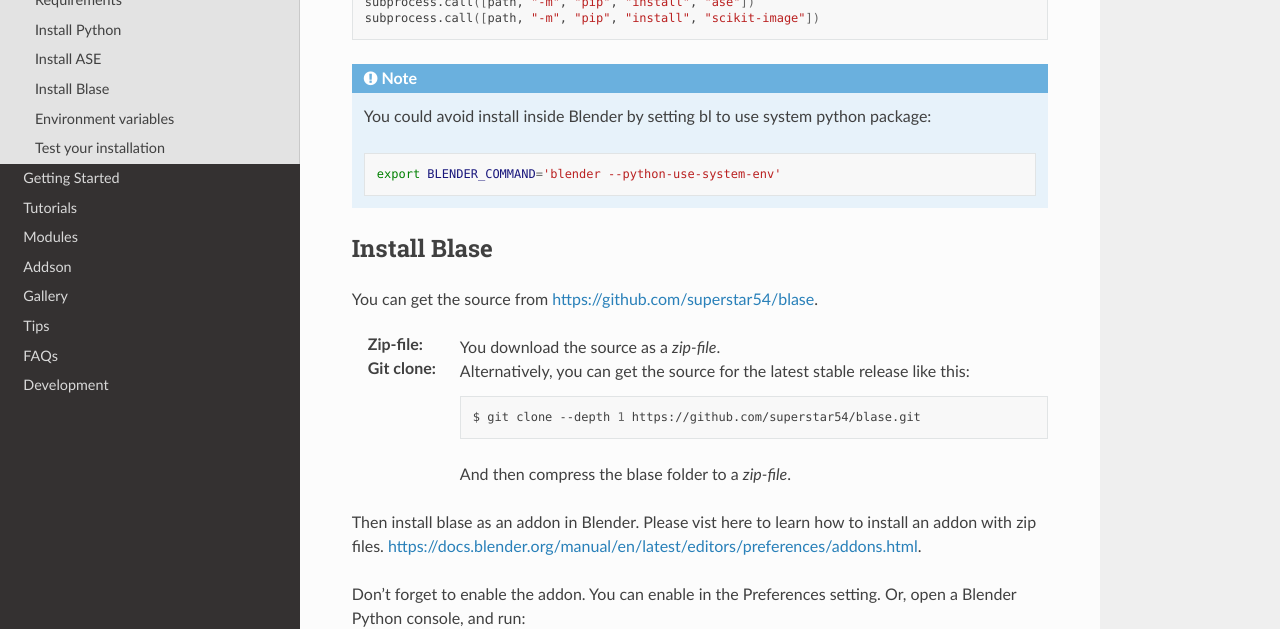
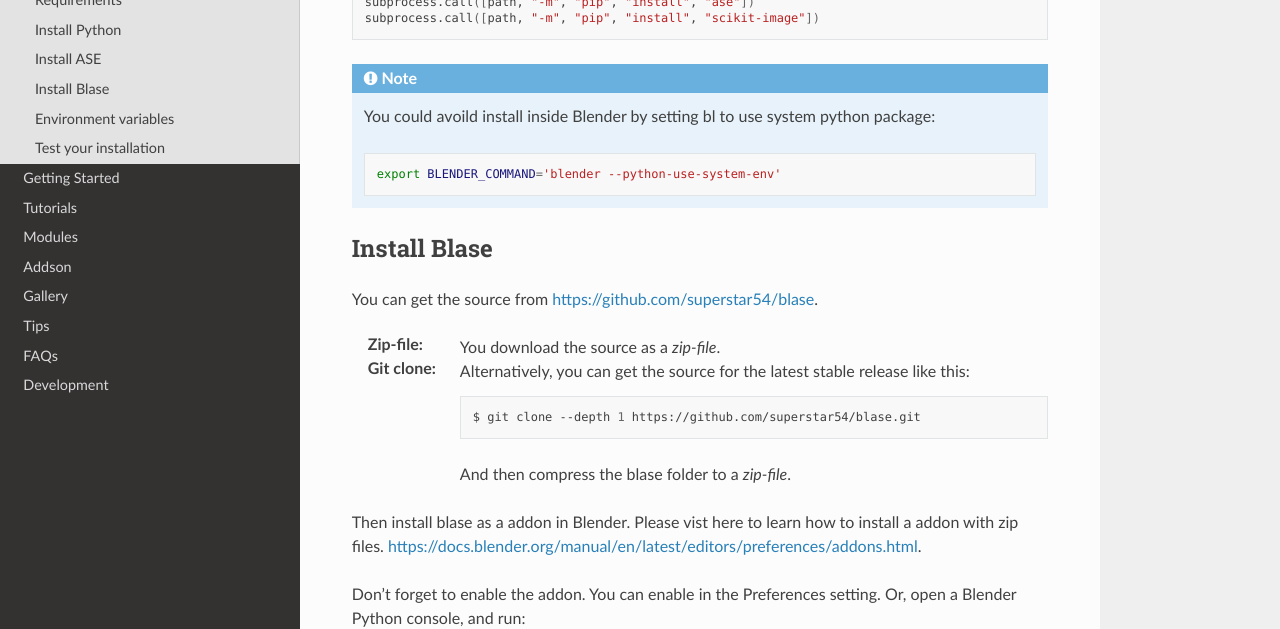
Before and after one commit to superstar54/blase, a Sphinx documentation site: the page built from docs/source/install.rst, in a window 1280 px wide and 900 px high, scrolled down 1038 px. Shown: the part 151-780 px from the top of the window. Built offline with Sphinx 7.4.7 and the Read the Docs theme 2.0.0, drawn with Linux system fonts in a browser that asks for light colours.

Commit message:
Revert "Minor fix (line 68)"

```diff
--- a/docs/source/install.rst
+++ b/docs/source/install.rst
@@ -65,7 +65,7 @@ On Windows, start Blender, open a Python console and run the following code::
 
 .. note::
 
-   You could avoid install inside Blender by setting bl to use system python package::
+   You could avoild install inside Blender by setting bl to use system python package::
 
     export BLENDER_COMMAND='blender --python-use-system-env'
 
@@ -85,7 +85,7 @@ You can get the source from https://github.com/superstar54/blase.
         $ git clone --depth 1 https://github.com/superstar54/blase.git
     And then compress the blase folder to a `zip-file`.
 
-Then install blase as an addon in Blender. Please vist here to learn how to install an addon with zip files.
+Then install blase as a addon in Blender. Please vist here to learn how to install a addon with zip files.
 https://docs.blender.org/manual/en/latest/editors/preferences/addons.html.
 
 
```
